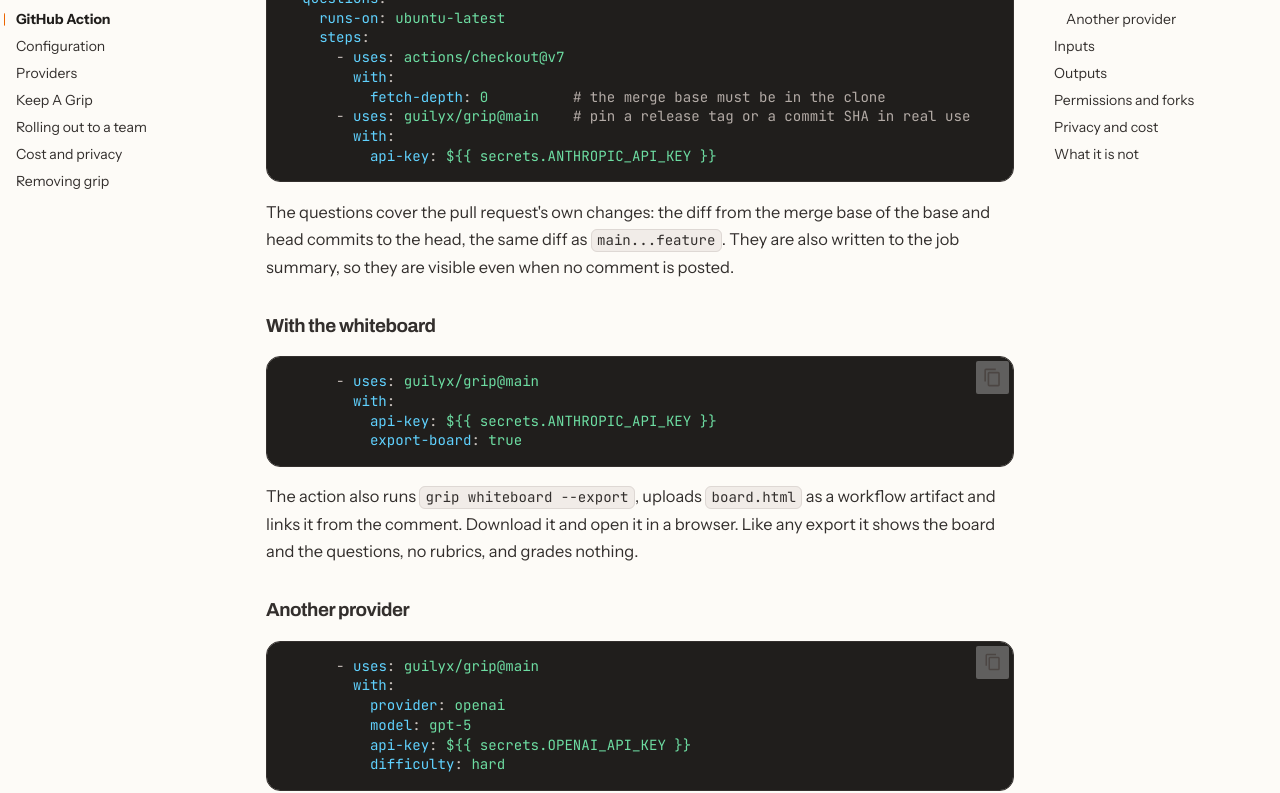
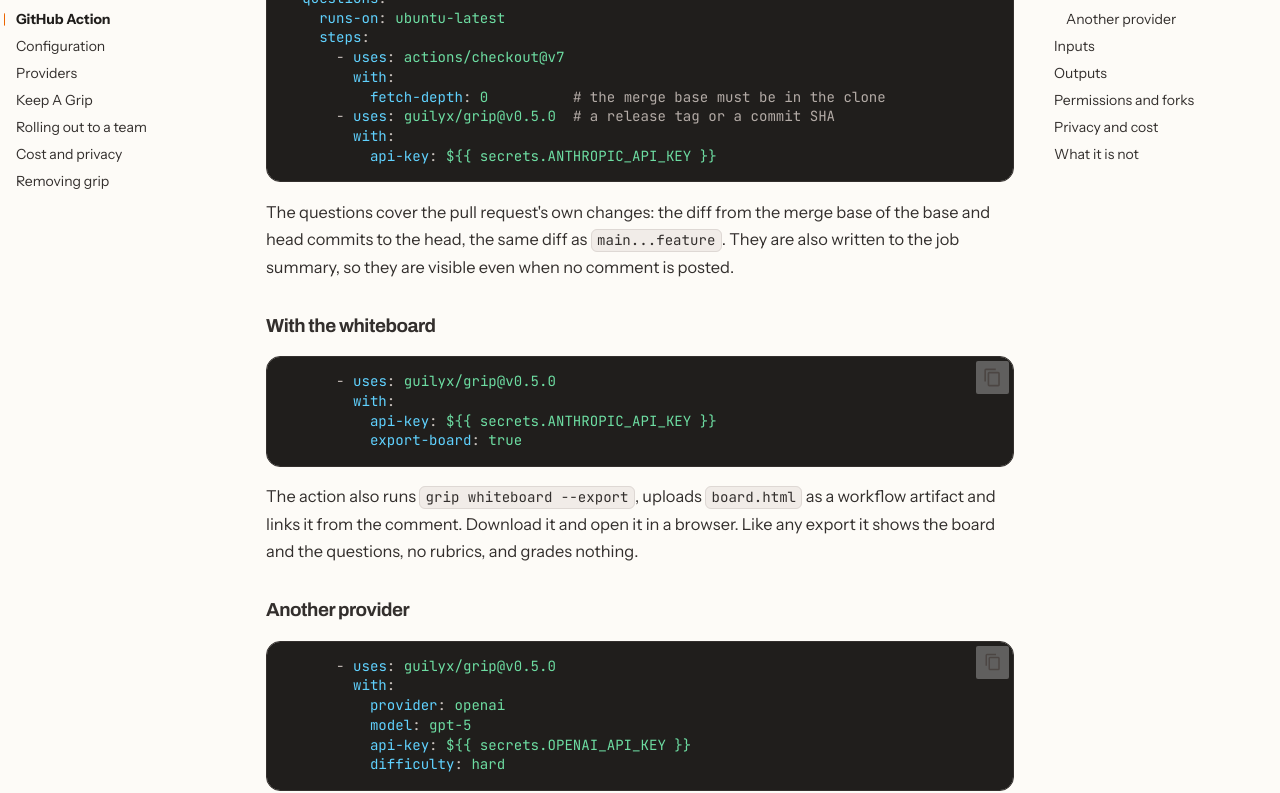
Before and after one commit to guilyx/grip, an MkDocs documentation site: the page built from docs/github-action.md, in a window 1280 px wide and 1400 px high, scrolled down 707 px. Shown: the part 153-946 px from the top of the window. Built offline with MkDocs 1.6.1 and Material for MkDocs 9.7.7, drawn with Linux system fonts in a browser that asks for light colours; comment, search, counter and statistics services are not loaded.

Commit message:
Prepare the 0.5.0 release
Add an upgrade note from 0.4 to the changelog, pin the GitHub Action examples to v0.5.0 and fix a docs link to a renamed heading.

````diff
--- a/docs/github-action.md
+++ b/docs/github-action.md
@@ -33,7 +33,7 @@ jobs:
       - uses: actions/checkout@v7
         with:
           fetch-depth: 0          # the merge base must be in the clone
-      - uses: guilyx/grip@main    # pin a release tag or a commit SHA in real use
+      - uses: guilyx/grip@v0.5.0  # a release tag or a commit SHA
         with:
           api-key: ${{ secrets.ANTHROPIC_API_KEY }}
 ```
@@ -45,7 +45,7 @@ written to the job summary, so they are visible even when no comment is posted.
 ### With the whiteboard
 
 ```yaml
-      - uses: guilyx/grip@main
+      - uses: guilyx/grip@v0.5.0
         with:
           api-key: ${{ secrets.ANTHROPIC_API_KEY }}
           export-board: true
@@ -58,7 +58,7 @@ export it shows the board and the questions, no rubrics, and grades nothing.
 ### Another provider
 
 ```yaml
-      - uses: guilyx/grip@main
+      - uses: guilyx/grip@v0.5.0
         with:
           provider: openai
           model: gpt-5
````
Also changed, not shown: CHANGELOG.md (+5 -0 lines), docs/index.md (+1 -1 lines).
